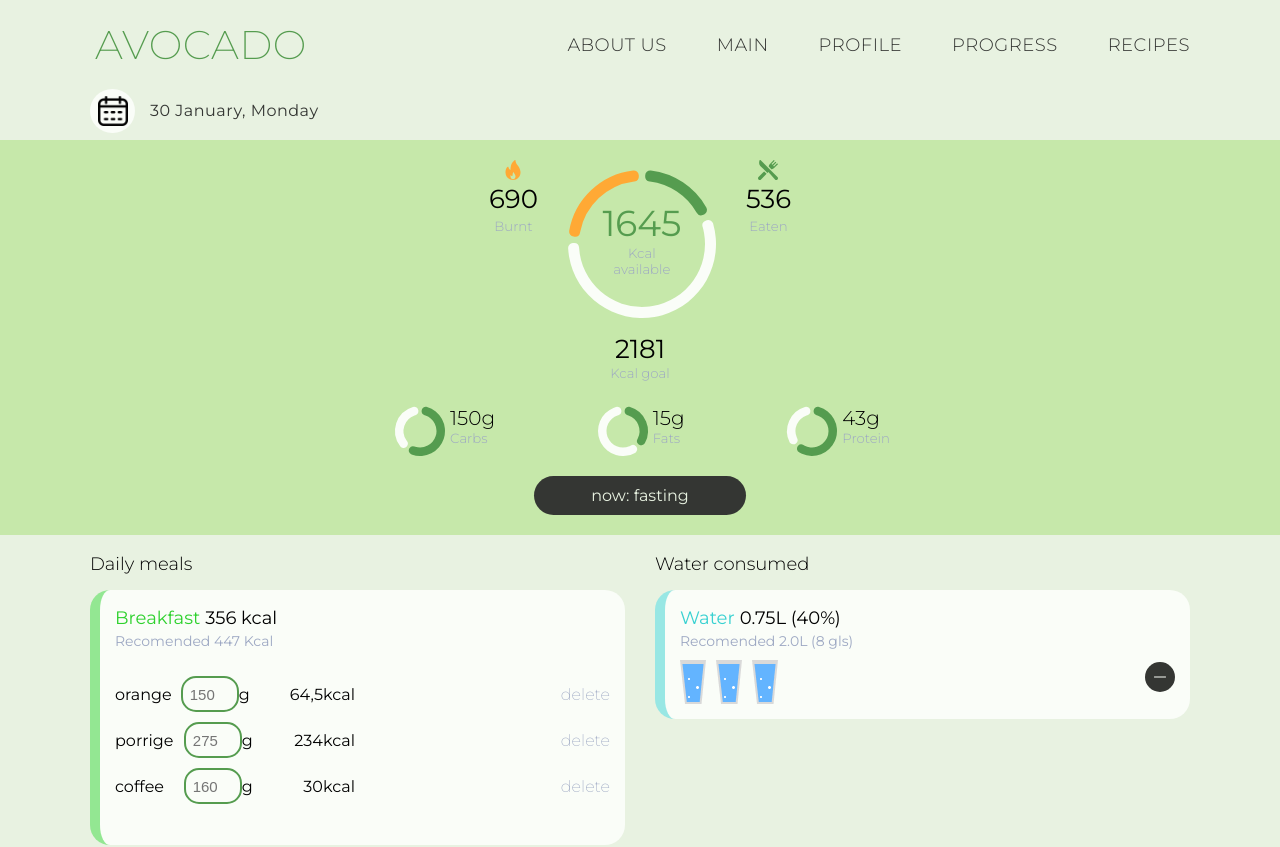
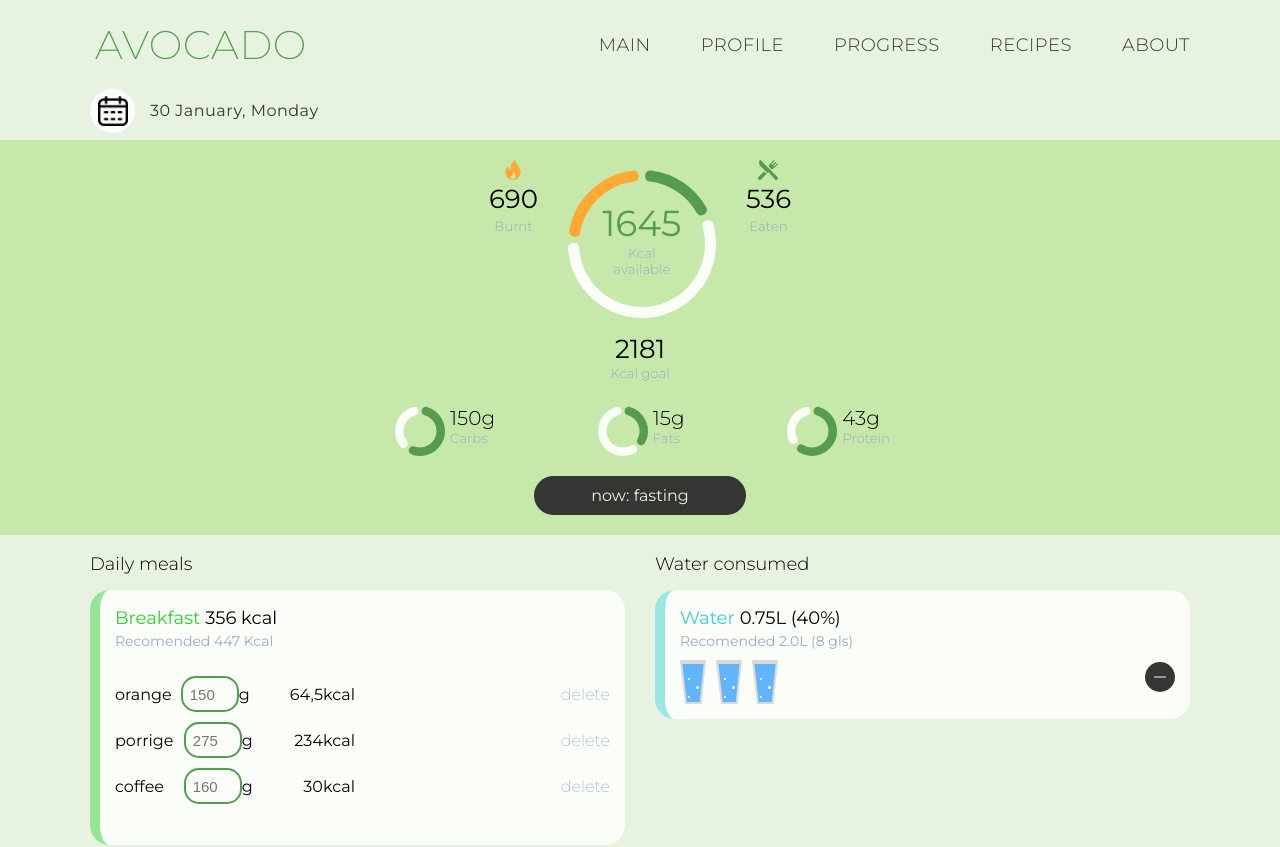
Before and after one commit to mitjasha/avocado, a React (Create React App) app: page /main in a window 1280 px wide. Shown: the top 847 px of the page. Built offline with nearby package versions, Linux system fonts and the light colour scheme.

Commit message:
feat: add link to navigation

```diff
--- a/src/components/NavComponent/NavComponent.scss
+++ b/src/components/NavComponent/NavComponent.scss
@@ -1,6 +1,7 @@
 @import "../../variables";
 
-.nav-list {
+.nav {
+  &-list {
     display: flex;
     flex-direction: column;
     flex-wrap: wrap;
@@ -17,13 +18,23 @@
     margin: 0 auto;
     transition: 0.4s all ease;
     transform: translateX(100%);
+
+    &__item {
+      cursor: pointer;
+      padding-left: 30px;
+      text-transform: uppercase;
     }
 
-.nav-active {
+    &__link {
+      font-weight: 300;
+    }
+  }
+
+  &-active {
     transform: translateX(0);
   }
 
-.nav-close {
+  &-close {
     background-image: url(../../assets/svg/plus.svg);
     display: none;
     border: 0;
@@ -38,10 +49,6 @@
     cursor: pointer;
     transition: 0.4s all ease;
   }
-
-.nav-list__item {
-  cursor: pointer;
-  padding-left: 30px;
 }
 
 @media screen and (min-width: $media-tab-pt) {
@@ -50,15 +57,13 @@
     align-items: center;
     font-size: 18px;
     line-height: 1.222;
-    font-weight: 300;
     gap: 50px;
     background: none;
     padding: 0;
     position: relative;
     transform: translateX(0);
-  }
 
-  .nav-list__item {
+    &__item {
       padding-left: 0px;
 
       &_active {
@@ -66,3 +71,4 @@
       }
     }
   }
+}
--- a/src/components/NavComponent/NavComponent.tsx
+++ b/src/components/NavComponent/NavComponent.tsx
@@ -1,4 +1,5 @@
 import React from "react";
+import { Link } from "react-router-dom";
 import "./NavComponent.scss";
 
 const NavComponent: React.FC = () => {
@@ -8,14 +9,23 @@ const NavComponent: React.FC = () => {
     const burgerCloseBtn = document.querySelector(".nav-close") as HTMLElement;
     burgerCloseBtn.style.display = "none";
   };
+
+  const menuItems = ["main", "profile", "progress", "recipes", "about"];
+
+  const menuItemCreate = (text: string, index: number) => {
+    return (
+      <li className="nav-list__item" key={text}>
+        <Link className="nav-list__link" to={text} key={text + index}>
+          {text}
+        </Link>
+      </li>
+    );
+  };
+
   return (
     <nav>
       <ul className="nav-list">
-        <li className="nav-list__item">ABOUT US</li>
-        <li className="nav-list__item">MAIN</li>
-        <li className="nav-list__item">PROFILE</li>
-        <li className="nav-list__item">PROGRESS</li>
-        <li className="nav-list__item">RECIPES</li>
+        {menuItems.map((menuItem, index) => menuItemCreate(menuItem, index))}
       </ul>
       <button
         type="button"
```
Lines whose indentation alone changed are shown as unchanged.
